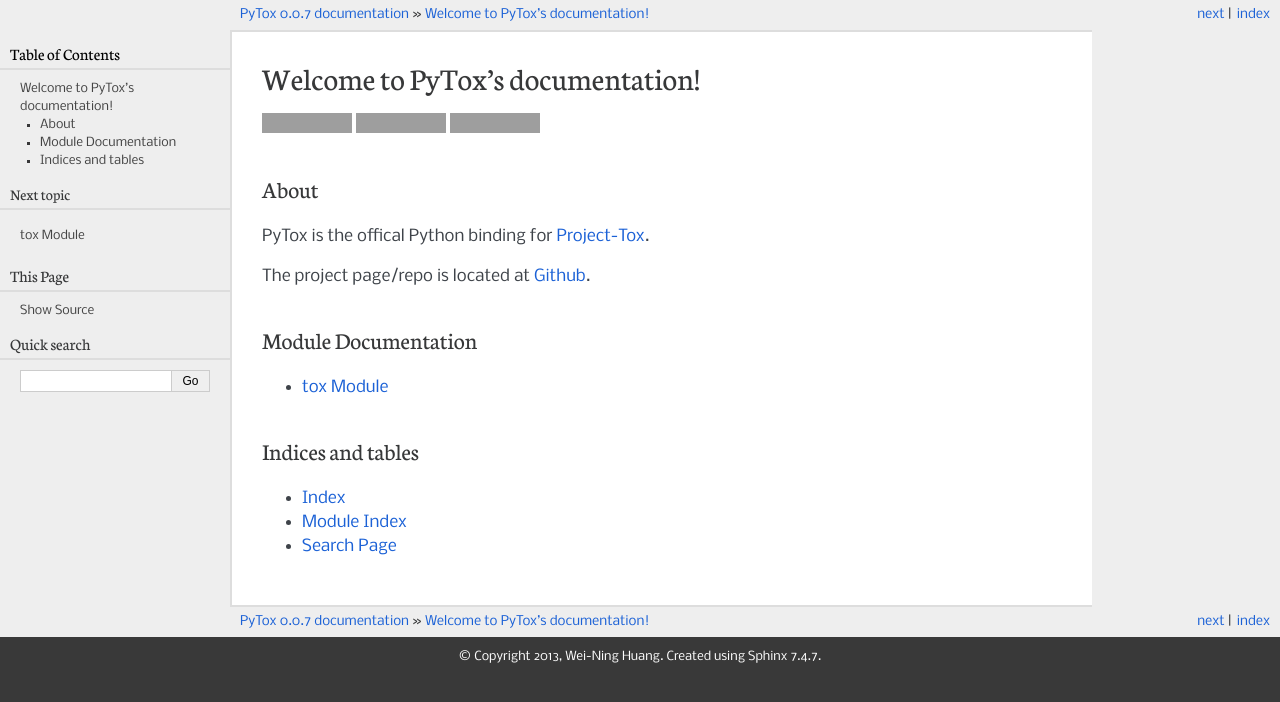
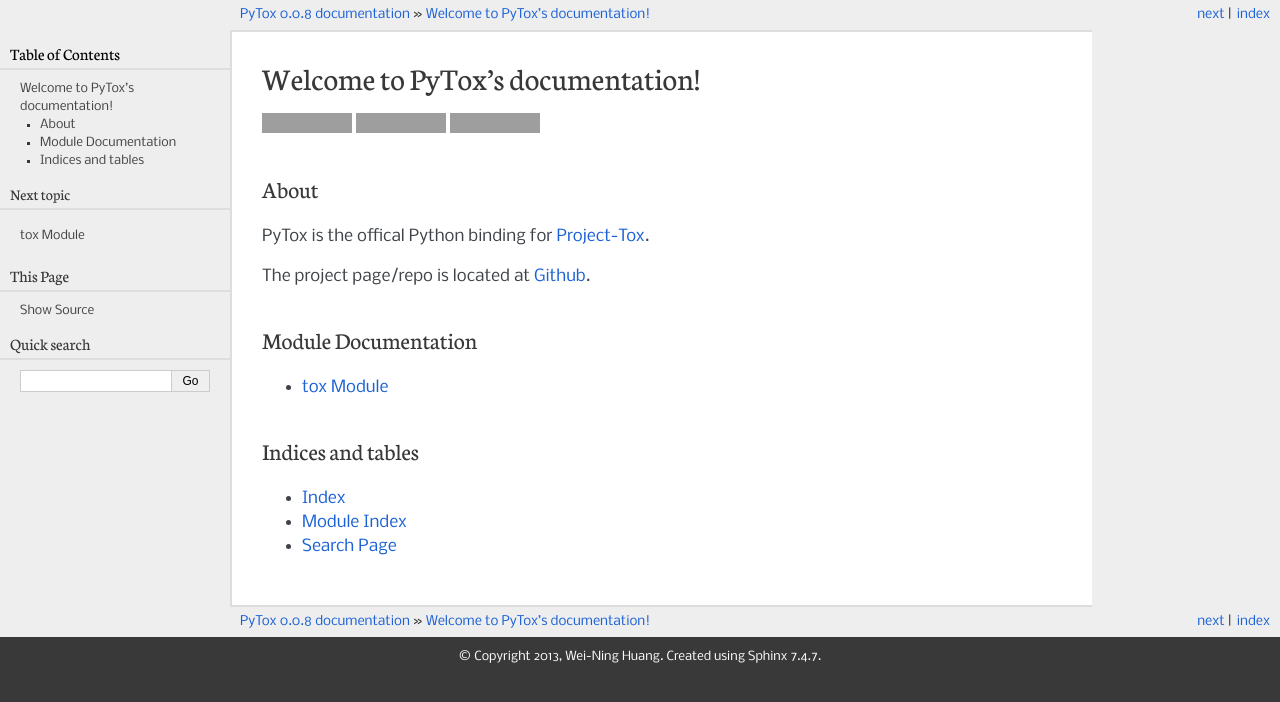
Before and after one commit to aitjcize/PyTox, a Sphinx documentation site: the page built from docs/index.rst, in a window 1280 px wide. Shown: the top 702 px of the page. Built offline with Sphinx 7.4.7, drawn with Linux system fonts in a browser that asks for light colours; grey boxes are pictures that could not be loaded.

Commit message:
Bump version to 0.0.8.

```diff
--- a/docs/conf.py
+++ b/docs/conf.py
@@ -51,9 +51,9 @@
 # built documents.
 #
 # The short X.Y version.
-version = '0.0.7'
+version = '0.0.8'
 # The full version, including alpha/beta/rc tags.
-release = '0.0.7'
+release = '0.0.8'
 
 # The language for content autogenerated by Sphinx. Refer to documentation
 # for a list of supported languages.
--- a/setup.py
+++ b/setup.py
@@ -2,7 +2,7 @@
 
 setup(
     name="PyTox",
-    version="0.0.7",
+    version="0.0.8",
     description = 'Python binding for Tox the skype replacement',
     author = 'Wei-Ning Huang (AZ)',
     author_email = 'aitjcize@gmail.com',
```
